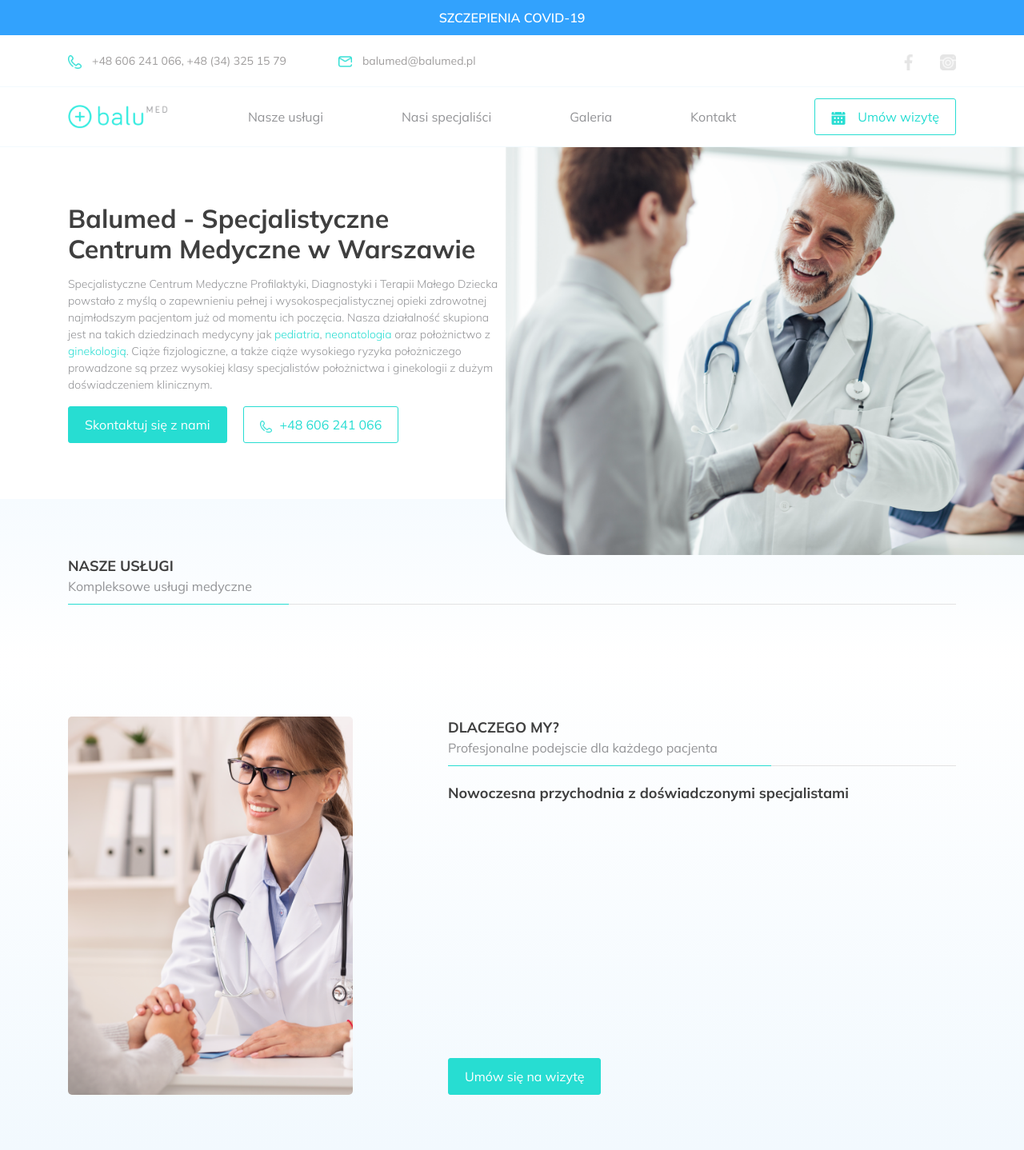
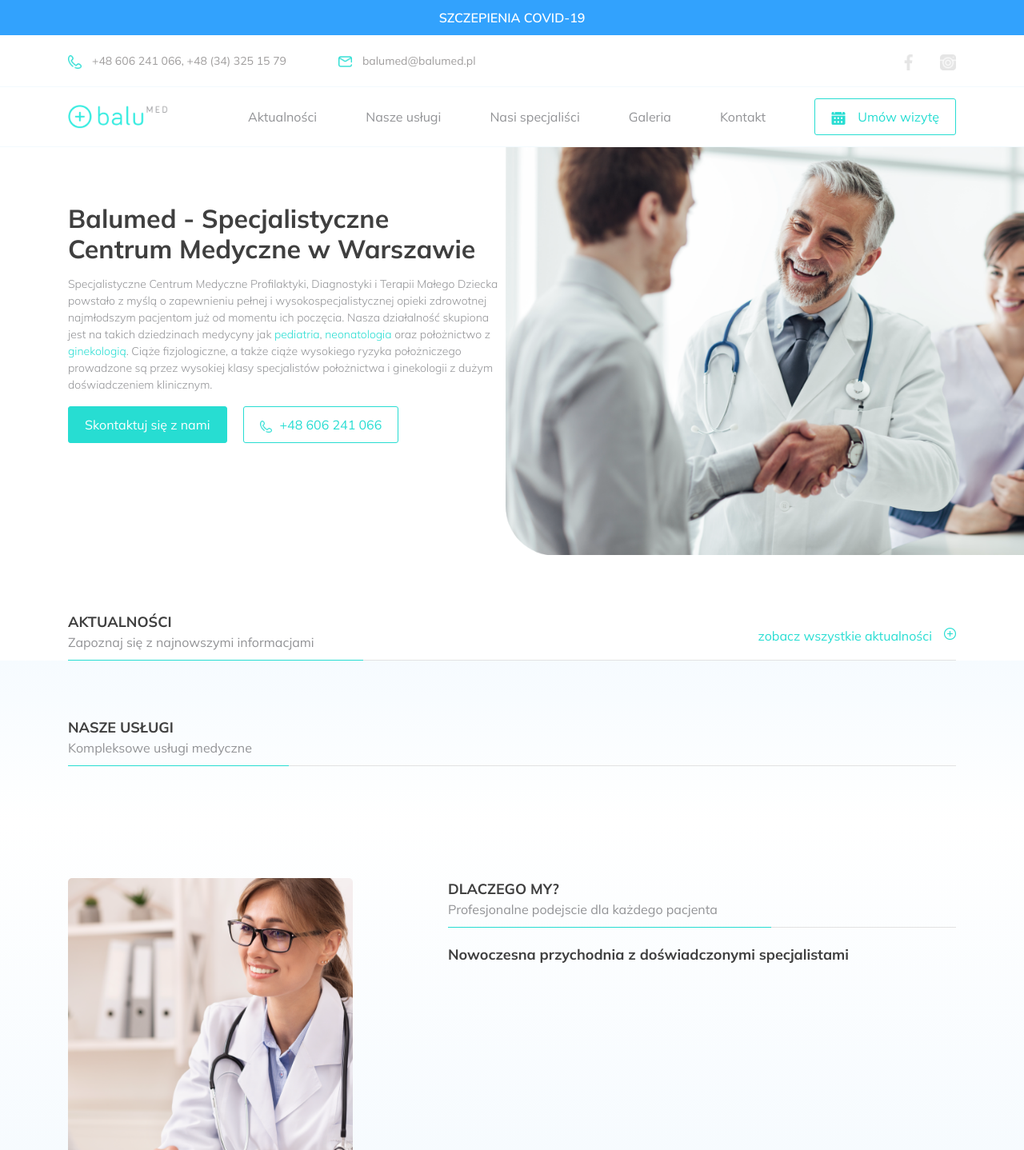
Before and after one commit to toxwow/balumed, a Laravel app: page / in a window 1280 px wide. Shown: the top 1438 px of the page at 80% size. Run offline with Laravel 8, Linux system fonts and the light colour scheme; data comes from the database, SQL or seed files in the repository; data that the repository does not hold is empty.

Commit message:
show news

```diff
--- a/resources/views/layouts/page.blade.php
+++ b/resources/views/layouts/page.blade.php
@@ -74,7 +74,7 @@ $stickyMassage = true;
                     <a href="{{route('home')}}"><img src="{{url('images/logo-bg.png')}}" alt=""></a>
                 </div>
                 <div class="items-wrapper">
-                    <!-- <a href="{{route('aktualnosci.index')}}" class="item link {{ (request()->is('aktualnosci*')) ? 'active' : '' }}">Aktualności</a> -->
+                    <a href="{{route('aktualnosci.index')}}" class="item link {{ (request()->is('aktualnosci*')) ? 'active' : '' }}">Aktualności</a>
                     <div class="item dropdown">
                         Nasze usługi
                     </div>
--- a/resources/views/pages/_home.blade.php
+++ b/resources/views/pages/_home.blade.php
@@ -26,7 +26,7 @@
             </div>
         </div>
     </div>
-    <!-- <div class="news-wrapper">
+    <div class="news-wrapper">
         <div class="container">
             <div class="wrapper-title">
                 <div>
@@ -67,7 +67,7 @@
                 @endforeach
             </div>
         </div>
-    </div> -->
+    </div>
     <div class="services-wrapper">
         <div class="container">
             <div class="wrapper-title">
```
